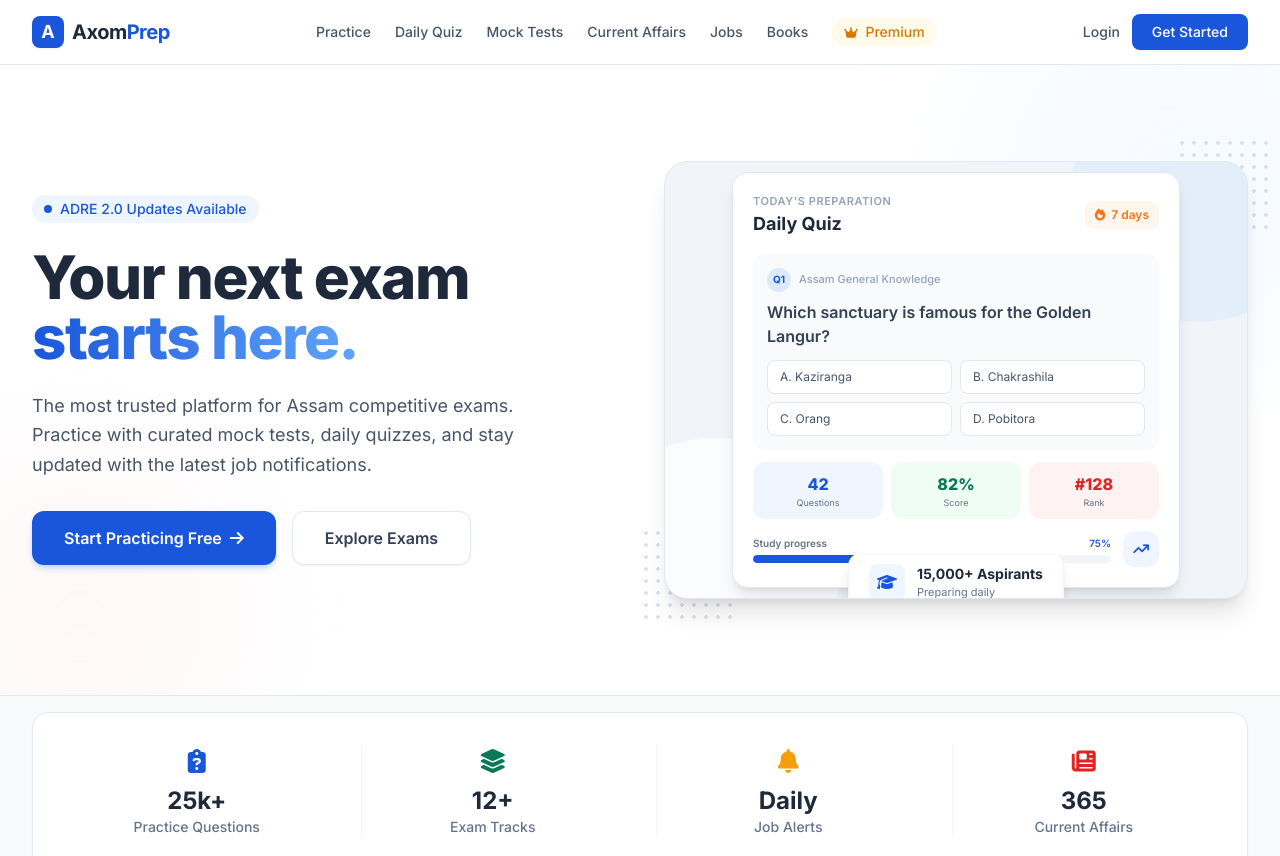
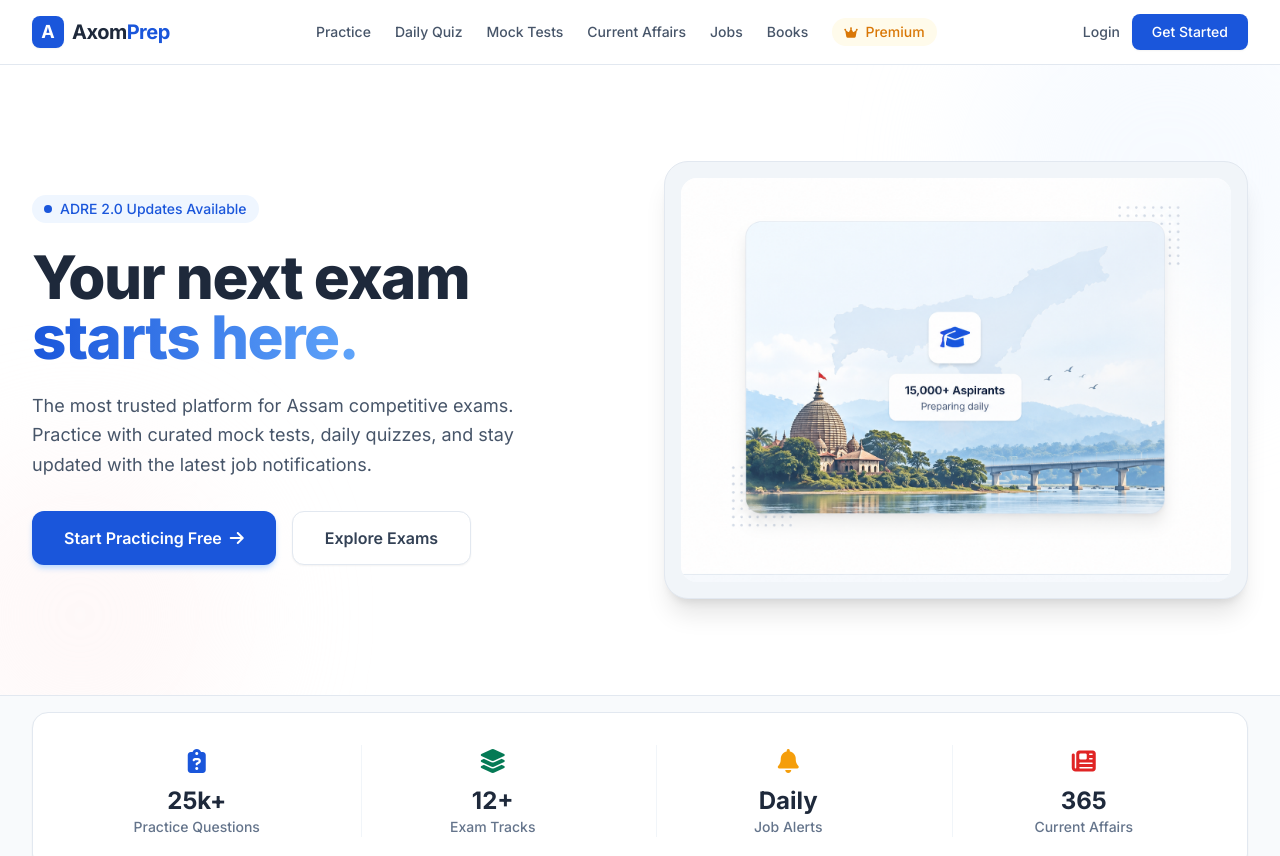
Before and after one commit to acc18-lab/AxomPrep, a website: page index.html in a window 1280 px wide. Shown: the top 856 px of the page. Drawn offline with nearby package versions, Linux system fonts and the light colour scheme.

Commit message:
Add files via upload

```diff
--- a/index.html
+++ b/index.html
@@ -64,12 +64,12 @@
 
                 <!-- Desktop Nav -->
                 <nav class="hidden lg:flex space-x-6 items-center">
-                    <a href="#" class="text-sm font-medium text-slate-600 hover:text-axom-blue transition-colors">Practice</a>
-                    <a href="#" class="text-sm font-medium text-slate-600 hover:text-axom-blue transition-colors">Daily Quiz</a>
-                    <a href="#" class="text-sm font-medium text-slate-600 hover:text-axom-blue transition-colors">Mock Tests</a>
-                    <a href="#" class="text-sm font-medium text-slate-600 hover:text-axom-blue transition-colors">Current Affairs</a>
-                    <a href="#" class="text-sm font-medium text-slate-600 hover:text-axom-blue transition-colors">Jobs</a>
-                    <a href="#" class="text-sm font-medium text-slate-600 hover:text-axom-blue transition-colors">Books</a>
+                    <a href="practice.html" class="text-sm font-medium text-slate-600 hover:text-axom-blue transition-colors">Practice</a>
+                    <a href="daily-quiz.html" class="text-sm font-medium text-slate-600 hover:text-axom-blue transition-colors">Daily Quiz</a>
+                    <a href="mock-tests.html" class="text-sm font-medium text-slate-600 hover:text-axom-blue transition-colors">Mock Tests</a>
+                    <a href="current-affairs.html" class="text-sm font-medium text-slate-600 hover:text-axom-blue transition-colors">Current Affairs</a>
+                    <a href="current-jobs.html" class="text-sm font-medium text-slate-600 hover:text-axom-blue transition-colors">Jobs</a>
+                    <a href="books.html" class="text-sm font-medium text-slate-600 hover:text-axom-blue transition-colors">Books</a>
                     <a href="#" class="text-sm font-medium text-amber-600 bg-amber-50 px-3 py-1 rounded-full hover:bg-amber-100 transition-colors"><i class="fa-solid fa-crown text-xs mr-1"></i> Premium</a>
                 </nav>
 
@@ -90,13 +90,13 @@
         <!-- Mobile Menu Panel -->
         <div id="mobile-menu" class="hidden lg:hidden bg-white border-b border-slate-200">
             <div class="px-4 pt-2 pb-6 space-y-1">
-                <a href="#" class="block px-3 py-2 rounded-md text-base font-medium text-slate-700 hover:text-axom-blue hover:bg-slate-50">Practice</a>
-                <a href="#" class="block px-3 py-2 rounded-md text-base font-medium text-slate-700 hover:text-axom-blue hover:bg-slate-50">Daily Quiz</a>
-                <a href="#" class="block px-3 py-2 rounded-md text-base font-medium text-slate-700 hover:text-axom-blue hover:bg-slate-50">Mock Tests</a>
-                <a href="#" class="block px-3 py-2 rounded-md text-base font-medium text-slate-700 hover:text-axom-blue hover:bg-slate-50">Current Affairs</a>
-                <a href="#" class="block px-3 py-2 rounded-md text-base font-medium text-slate-700 hover:text-axom-blue hover:bg-slate-50">Jobs</a>
-                <a href="#" class="block px-3 py-2 rounded-md text-base font-medium text-slate-700 hover:text-axom-blue hover:bg-slate-50">Books</a>
-                <a href="#" class="block px-3 py-2 rounded-md text-base font-medium text-amber-600 hover:bg-amber-50">Premium</a>
+                <a href="practice.html" class="block px-3 py-2 rounded-md text-base font-medium text-slate-700 hover:text-axom-blue hover:bg-slate-50">Practice</a>
+                <a href="daily-quiz.html" class="block px-3 py-2 rounded-md text-base font-medium text-slate-700 hover:text-axom-blue hover:bg-slate-50">Daily Quiz</a>
+                <a href="mock-tests.html" class="block px-3 py-2 rounded-md text-base font-medium text-slate-700 hover:text-axom-blue hover:bg-slate-50">Mock Tests</a>
+                <a href="current-affairs.html" class="block px-3 py-2 rounded-md text-base font-medium text-slate-700 hover:text-axom-blue hover:bg-slate-50">Current Affairs</a>
+                <a href="current-jobs.html" class="block px-3 py-2 rounded-md text-base font-medium text-slate-700 hover:text-axom-blue hover:bg-slate-50">Jobs</a>
+                <a href="books.html" class="block px-3 py-2 rounded-md text-base font-medium text-slate-700 hover:text-axom-blue hover:bg-slate-50">Books</a>
+                <a href="premium.html" class="block px-3 py-2 rounded-md text-base font-medium text-amber-600 hover:bg-amber-50">Premium</a>
                 <div class="mt-4 pt-4 border-t border-slate-100 flex flex-col gap-2 px-3">
                     <a href="#" class="text-center text-slate-600 font-medium py-2 border border-slate-200 rounded-lg">Login</a>
                     <a href="#" class="text-center bg-axom-blue text-white font-medium py-2 rounded-lg">Get Started</a>
@@ -136,86 +136,13 @@
                         </div>
                     </div>
 
-                    <!-- Hero Visual: Study Dashboard Preview -->
+                    <!-- Hero Visual: Assam Image -->
                     <div class="relative hidden sm:block">
-                        <div class="bg-slate-100 rounded-3xl p-5 md:p-6 relative z-10 border border-slate-200 shadow-xl overflow-hidden aspect-[4/3]">
-                            <!-- Soft background shapes -->
-                            <div class="absolute -top-24 -right-20 w-64 h-64 rounded-full bg-blue-100/60"></div>
-                            <div class="absolute -bottom-24 -left-20 w-64 h-64 rounded-full bg-white/70"></div>
-
-                            <div class="relative z-10 h-full flex flex-col justify-center">
-                                <!-- Dashboard card -->
-                                <div class="bg-white rounded-2xl border border-slate-200 shadow-lg p-4 md:p-5 max-w-md mx-auto w-full">
-                                    <div class="flex items-center justify-between mb-4">
-                                        <div>
-                                            <p class="text-[11px] uppercase tracking-wider font-semibold text-slate-400">Today's preparation</p>
-                                            <h3 class="text-lg font-bold text-axom-dark">Daily Quiz</h3>
-                                        </div>
-                                        <div class="flex items-center gap-1.5 bg-orange-50 text-orange-500 px-2.5 py-1.5 rounded-lg text-xs font-semibold">
-                                            <i class="fa-solid fa-fire"></i> 7 days
-                                        </div>
-                                    </div>
-
-                                    <div class="bg-slate-50 rounded-xl p-3.5 mb-3">
-                                        <div class="flex items-center gap-2 mb-2">
-                                            <span class="w-6 h-6 rounded-full bg-blue-100 text-axom-blue flex items-center justify-center text-[10px] font-bold">Q1</span>
-                                            <span class="text-[11px] font-medium text-slate-400">Assam General Knowledge</span>
-                                        </div>
-                                        <p class="text-sm md:text-base font-semibold text-slate-700 leading-snug">Which sanctuary is famous for the Golden Langur?</p>
-                                        <div class="grid grid-cols-2 gap-2 mt-3">
-                                            <div class="bg-white border border-slate-200 rounded-lg px-3 py-2 text-xs text-slate-600">A. Kaziranga</div>
-                                            <div class="bg-white border border-slate-200 rounded-lg px-3 py-2 text-xs text-slate-600">B. Chakrashila</div>
-                                            <div class="bg-white border border-slate-200 rounded-lg px-3 py-2 text-xs text-slate-600">C. Orang</div>
-                                            <div class="bg-white border border-slate-200 rounded-lg px-3 py-2 text-xs text-slate-600">D. Pobitora</div>
-                                        </div>
-                                    </div>
-
-                                    <div class="grid grid-cols-3 gap-2 mb-3">
-                                        <div class="bg-blue-50 rounded-xl p-2.5 text-center">
-                                            <p class="text-base font-extrabold text-axom-blue">42</p>
-                                            <p class="text-[9px] text-slate-500">Questions</p>
-                                        </div>
-                                        <div class="bg-green-50 rounded-xl p-2.5 text-center">
-                                            <p class="text-base font-extrabold text-axom-green">82%</p>
-                                            <p class="text-[9px] text-slate-500">Score</p>
-                                        </div>
-                                        <div class="bg-red-50 rounded-xl p-2.5 text-center">
-                                            <p class="text-base font-extrabold text-axom-red">#128</p>
-                                            <p class="text-[9px] text-slate-500">Rank</p>
-                                        </div>
-                                    </div>
-
-                                    <div class="flex items-center gap-3">
-                                        <div class="flex-1">
-                                            <div class="flex justify-between text-[10px] font-semibold mb-1">
-                                                <span class="text-slate-500">Study progress</span>
-                                                <span class="text-axom-blue">75%</span>
-                                            </div>
-                                            <div class="h-2 bg-slate-100 rounded-full overflow-hidden">
-                                                <div class="h-full w-3/4 bg-axom-blue rounded-full"></div>
-                                            </div>
-                                        </div>
-                                        <div class="w-9 h-9 rounded-xl bg-blue-50 text-axom-blue flex items-center justify-center">
-                                            <i class="fa-solid fa-arrow-trend-up text-sm"></i>
-                                        </div>
-                                    </div>
-                                </div>
-
-                                <!-- Floating aspirant badge -->
-                                <div class="absolute -bottom-2 left-1/2 -translate-x-1/2 translate-y-1/2 bg-white rounded-xl shadow-lg border border-slate-100 px-5 py-2.5 flex items-center gap-3 whitespace-nowrap">
-                                    <div class="w-9 h-9 bg-blue-50 rounded-lg flex items-center justify-center text-axom-blue">
-                                        <i class="fa-solid fa-graduation-cap"></i>
-                                    </div>
-                                    <div>
-                                        <p class="font-bold text-sm text-axom-dark">15,000+ Aspirants</p>
-                                        <p class="text-[11px] text-slate-500">Preparing daily</p>
-                                    </div>
-                                </div>
+                        <div class="bg-slate-100 rounded-3xl p-3 md:p-4 relative z-10 border border-slate-200 shadow-xl overflow-hidden aspect-[4/3]">
+                            <div class="relative w-full h-full rounded-2xl overflow-hidden bg-white">
+                                <img src="assets/axomprep-assam-hero.png" alt="Assam-themed AxomPrep preparation visual" class="absolute inset-0 w-full h-full object-cover" loading="eager">
                             </div>
                         </div>
-                        <!-- Accent dots -->
-                        <div class="absolute -bottom-6 -left-6 w-24 h-24 bg-[radial-gradient(circle,#cbd5e1_2px,transparent_2px)] [background-size:12px_12px] opacity-70 z-0"></div>
-                        <div class="absolute -top-6 -right-6 w-24 h-24 bg-[radial-gradient(circle,#cbd5e1_2px,transparent_2px)] [background-size:12px_12px] opacity-70 z-0"></div>
                     </div>
                 </div>
             </div>
@@ -340,7 +267,7 @@
                         <h2 class="font-bold text-axom-dark flex items-center gap-2">
                             <i class="fa-solid fa-globe text-axom-green"></i> Current Affairs
                         </h2>
-                        <a href="#" class="text-xs font-semibold text-axom-blue hover:underline">Read All</a>
+                        <a href="current-affairs.html" class="text-xs font-semibold text-axom-blue hover:underline">Read All</a>
                     </div>
                     <div class="p-0 flex-1 flex flex-col divide-y divide-slate-100">
                         <!-- CA Item -->
```
